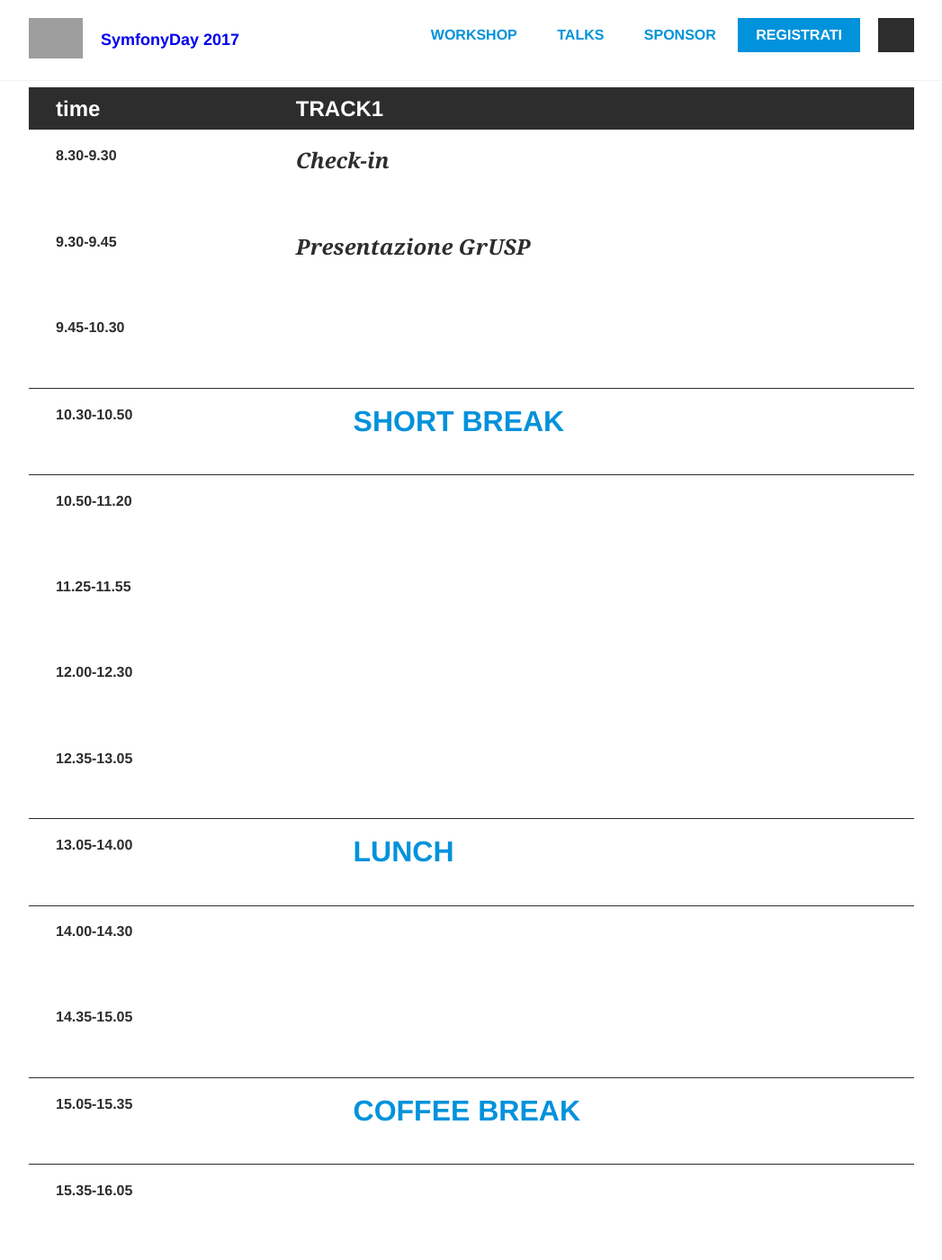
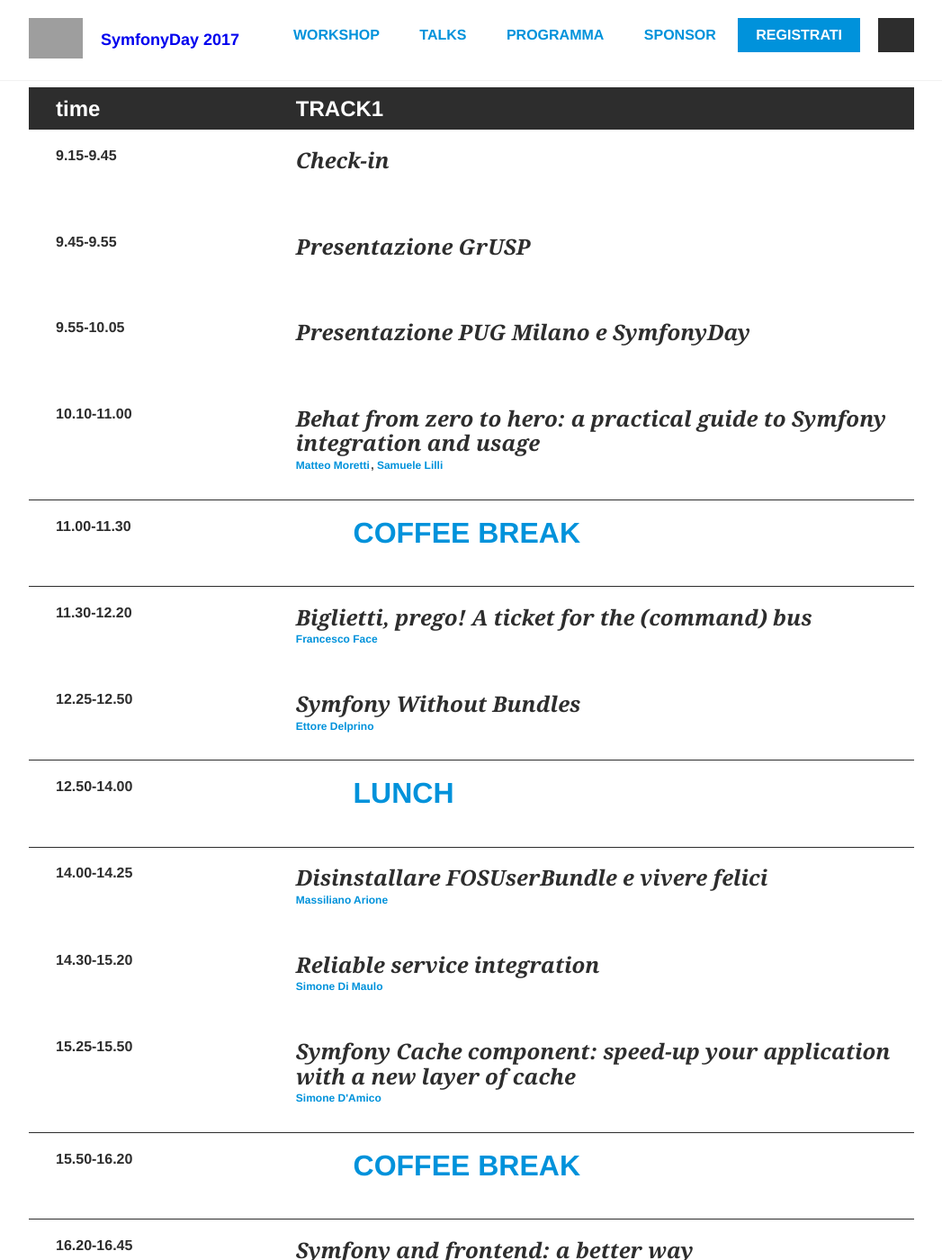
Before and after one commit to GrUSP/2017.symfonyday.it, a Jekyll site: the page built from schedule.html, in a window 1280 px wide and 1400 px high, scrolled down 267 px. Shown: the whole window at 90% size, without its empty margins (116-1163 px from the left). Built offline with Jekyll 4.4.1, drawn with Linux system fonts in a browser that asks for light colours; some web fonts are replaced; some of the changed text lies outside the part shown; grey boxes are pictures that could not be loaded.

Commit message:
Add schedule

```diff
--- a/_data/conference.yml
+++ b/_data/conference.yml
@@ -6,4 +6,4 @@
 year: 2017
 since: 2012
 talks_available: true
-schedule_available: false
+schedule_available: true
--- a/schedule.html
+++ b/schedule.html
@@ -4,129 +4,114 @@
 
 <div class="limit limit--top-margin">
 
-  {% include schedule/intro.html date='March 17th' %}
+  {% include schedule/intro.html date='20 Ottobre' %}
 
-  <div class="schedule" data-dates="3-17">
+  <div class="schedule" data-dates="10-20">
     <table class="schedule__table">
       <thead>
         {% include schedule/header.html tracks='1' %}
       </thead>
       <tbody>
-        {% include schedule/event.html time='8.30-9.30' title='Check-in' fill='true' %}
-        {% include schedule/event.html time='9.30-9.45' title='Presentazione GrUSP' fill='true' %}
-
-        {% include schedule/talk.html time='9.45-10.30' title='Griglie CSS - il futuro prossimo del layout'  fill='true' %}
-
-        {% include schedule/pause.html time='10.30-10.50' title='Short break' icon="coffee" fill='true' %}
+        {% include schedule/event.html time='9.15-9.45' title='Check-in' fill='true' %}
+        {% include schedule/event.html time='9.45-9.55' title='Presentazione GrUSP' fill='true' %}
+        {% include schedule/event.html time='9.55-10.05' title='Presentazione PUG Milano e SymfonyDay'  fill='true' %}
 
         <tr>
-          {% include schedule/talk.html title='CSS Scalabile: Sfide e ricompense di un percorso in salita' time='10.50-11.20' fill='true' %}
+          {% include schedule/talk.html title='Behat from zero to hero: a practical guide to Symfony integration and usage' time='10.10-11.00' fill='true' %}
+        </tr>
+
+        {% include schedule/pause.html time='11.00-11.30' title='Coffee break' icon="coffee" fill='true' %}
+
+        <tr>
+          {% include schedule/talk.html title='Biglietti, prego! A ticket for the (command) bus' time='11.30-12.20' fill='true' %}
         </tr>
 
         <tr>
-          {% include schedule/talk.html title='Refactoring CSS' time='11.25-11.55' fill='true' %}
+          {% include schedule/talk.html title='Symfony Without Bundles' time='12.25-12.50' fill='true' %}
+        </tr>
+
+        {% include schedule/pause.html time='12.50-14.00' title='Lunch' icon="food" fill='true' %}
+
+        <tr>
+          {% include schedule/talk.html title='Disinstallare FOSUserBundle e vivere felici' time='14.00-14.25' fill='true' %}
         </tr>
 
         <tr>
-          {% include schedule/talk.html title='Le performance come esperienza religiosa' time='12.00-12.30' fill='true' %}
+          {% include schedule/talk.html title='Reliable service integration' time='14.30-15.20' fill='true' %}
         </tr>
 
         <tr>
-          {% include schedule/talk.html title='Dalle Styleguide alle Pattern Libraries: cosa serve e quando' time='12.35-13.05' fill='true' %}
+          {% include schedule/talk.html title='Symfony Cache component: speed-up your application with a new layer of cache' time='15.25-15.50' fill='true'  %}
         </tr>
 
-        {% include schedule/pause.html time='13.05-14.00' title='Lunch' icon="food" fill='true' %}
+        {% include schedule/pause.html time='15.50-16.20' title='Coffee break' icon="coffee" fill='true' %}
 
         <tr>
-          {% include schedule/talk.html title='CSS, figli di un dio minore' time='14.00-14.30' fill='true'  %}
+          {% include schedule/talk.html title='Symfony and frontend: a better way' time='16.20-16.45' fill='true'  %}
         </tr>
 
         <tr>
-          {% include schedule/talk.html title='The multicolumn challenge: ACCEPTED!' time='14.35-15.05' fill='true'  %}
+          {% include schedule/talk.html title='CQRS e Event Sourcing: che l\'Evento sia con te' time='16.50-17.15' fill='true'  %}
         </tr>
 
-        {% include schedule/pause.html time='15.05-15.35' title='Coffee break' icon="coffee" fill='true' %}
-
-        <tr>
-          {% include schedule/talk.html title='Responsive Images, uno standard HTML 5.1' time='15.35-16.05' fill='true'  %}
-        </tr>
-
-        <tr>
-          {% include schedule/talk.html title='Bootstrap 4 is coming!' time='16.10-16.40' fill='true'  %}
-        </tr>
-
-        {% include schedule/pause.html time='16.40-18.45' title='Happy hour' icon="bar" fill='true' %}
+        {% include schedule/event.html time='17.15-17.25' title='Bye bye from GrUSP' fill='true' %}
 
       </tbody>
     </table>
   </div>
 
-  <div class="schedule schedule--mobile" data-dates="3-17">
+  <div class="schedule schedule--mobile" data-dates="10-20">
     <table class="schedule__table">
       <thead>
         {% include schedule/header.html track='1' %}
       </thead>
       <tbody>
-        {% include schedule/event.html time='8.30-9.30' title='Check-in' fill='true' %}
-        {% include schedule/event.html time='9.30-9.45' title='Presentazione GrUSP' fill='true' %}
-
-        {% include schedule/talk.html time='9.45-10.30' title='Griglie CSS - il futuro prossimo del layout'  fill='true' %}
-
-        {% include schedule/pause.html time='10.30-10.50' title='Short break' icon="coffee" fill='true' %}
+        {% include schedule/event.html time='9.15-9.45' title='Check-in' fill='true' %}
+        {% include schedule/event.html time='9.45-9.55' title='Presentazione GrUSP' fill='true' %}
+        {% include schedule/event.html time='9.55-10.05' title='Presentazione PUG Milano e SymfonyDay'  fill='true' %}
 
         <tr>
-          {% include schedule/talk.html title='CSS Scalabile: Sfide e ricompense di un percorso in salita' time='10.50-11.20' fill='true' %}
+          {% include schedule/talk.html title='Behat from zero to hero: a practical guide to Symfony integration and usage' time='10.10-11.00' fill='true' %}
+        </tr>
+
+        {% include schedule/pause.html time='11.00-11.30' title='Coffee break' icon="coffee" fill='true' %}
+
+        <tr>
+          {% include schedule/talk.html title='Biglietti, prego! A ticket for the (command) bus' time='11.30-12.20' fill='true' %}
         </tr>
 
         <tr>
-          {% include schedule/talk.html title='Refactoring CSS' time='11.25-11.55' fill='true' %}
+          {% include schedule/talk.html title='Symfony Without Bundles' time='12.25-12.50' fill='true' %}
+        </tr>
+
+        {% include schedule/pause.html time='12.50-14.00' title='Lunch' icon="food" fill='true' %}
+
+        <tr>
+          {% include schedule/talk.html title='Disinstallare FOSUserBundle e vivere felici' time='14.00-14.25' fill='true' %}
         </tr>
 
         <tr>
-          {% include schedule/talk.html title='Le performance come esperienza religiosa' time='12.00-12.30' fill='true' %}
+          {% include schedule/talk.html title='Reliable service integration' time='14.30-15.20' fill='true' %}
         </tr>
 
         <tr>
-          {% include schedule/talk.html title='Dalle Styleguide alle Pattern Libraries: cosa serve e quando' time='12.35-13.05' fill='true' %}
+          {% include schedule/talk.html title='Symfony Cache component: speed-up your application with a new layer of cache' time='15.25-15.50' fill='true'  %}
         </tr>
 
-        {% include schedule/pause.html time='13.05-14.00' title='Lunch' icon="food" fill='true' %}
+        {% include schedule/pause.html time='15.50-16.20' title='Coffee break' icon="coffee" fill='true' %}
 
         <tr>
-          {% include schedule/talk.html title='CSS, figli di un dio minore' time='14.00-14.30' fill='true'  %}
+          {% include schedule/talk.html title='Symfony and frontend: a better way' time='16.20-16.45' fill='true'  %}
         </tr>
 
         <tr>
-          {% include schedule/talk.html title='The multicolumn challenge: ACCEPTED!' time='14.35-15.05' fill='true'  %}
+          {% include schedule/talk.html title='CQRS e Event Sourcing: che l\'Evento sia con te' time='16.50-17.15' fill='true'  %}
         </tr>
 
-        {% include schedule/pause.html time='15.05-15.35' title='Coffee break' icon="coffee" fill='true' %}
-
-        <tr>
-          {% include schedule/talk.html title='Responsive Images, uno standard HTML 5.1' time='15.35-16.05' fill='true'  %}
-        </tr>
-
-        <tr>
-          {% include schedule/talk.html title='Bootstrap 4 is coming!' time='16.10-16.40' fill='true'  %}
-        </tr>
-
-        {% include schedule/pause.html time='16.40-18.45' title='Happy hour' icon="bar" fill='true' %}
-
+        {% include schedule/event.html time='17.15-17.25' title='Bye bye from GrUSP' fill='true' %}
       </tbody>
     </table>
   </div>
-
-
-
-
-
-
-
-
-
-
-
-
 </div>
 
 {% include index/newsletter.html %}
```
